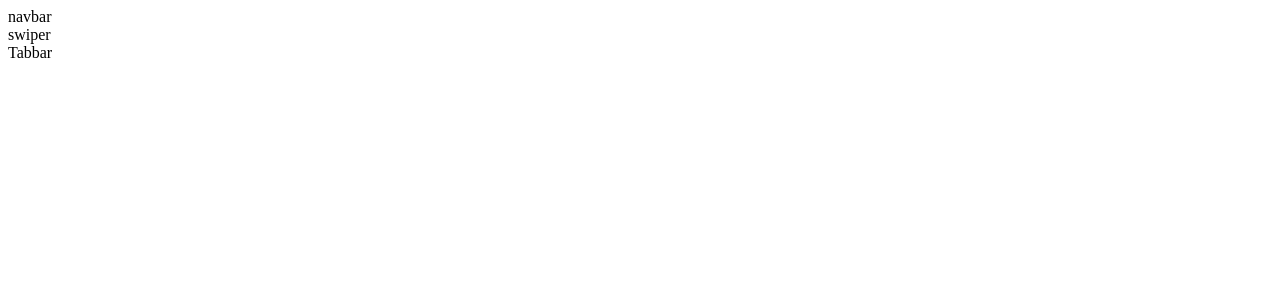
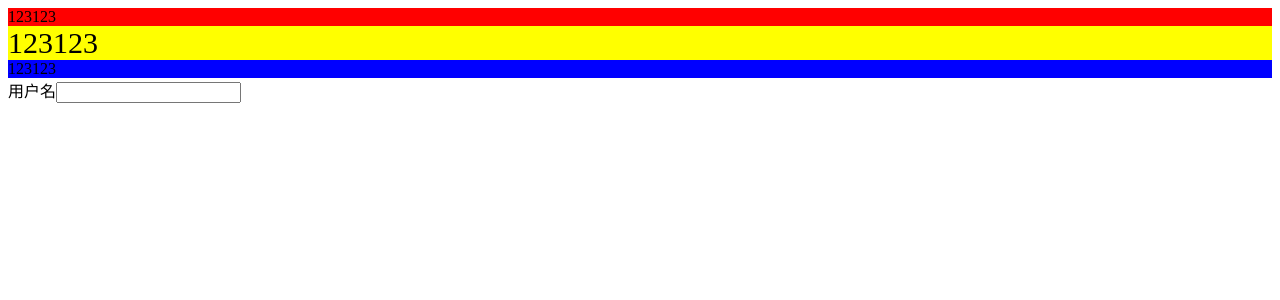
Before and after one commit to BudWang823/my-first-react, a React (Create React App) app: page / in a window 1280 px wide. Shown: the top 300 px of the page. Built offline with nearby package versions, Linux system fonts and the light colour scheme.

Commit message:
组件样式

```diff
--- /dev/null
+++ b/src/01-base/04-组件样式.js
@@ -0,0 +1,17 @@
+import React, {Component} from "react";
+import './css/04-index.css'
+
+export default class App extends Component {
+	render() {
+		const class1 = {background:'yellow',fontSize:'30px'}
+		return (
+			<div>
+				<div style={{background:'red'}}>123123</div>
+				<div style={class1}>123123</div>
+				<div className={'class'}>123123</div>
+				<label htmlFor="input">用户名</label>
+				<input type="text" id={'input'}/>
+			</div>
+		)
+	}
+}
--- /dev/null
+++ b/src/01-base/css/04-index.css
@@ -0,0 +1,3 @@
+.class{
+  background-color: blue;
+}
--- a/src/index.js
+++ b/src/index.js
@@ -2,7 +2,8 @@ import React from 'react';
 import ReactDOM from 'react-dom/client';
 // import './01-base/01-class'
 // import App from './01-base/01-class';
-import App from './01-base/03-组件嵌套'
+// import App from './01-base/03-组件嵌套'
+import App from './01-base/04-组件样式'
 
 const root = ReactDOM.createRoot(document.getElementById('root'));
 root.render(
```
